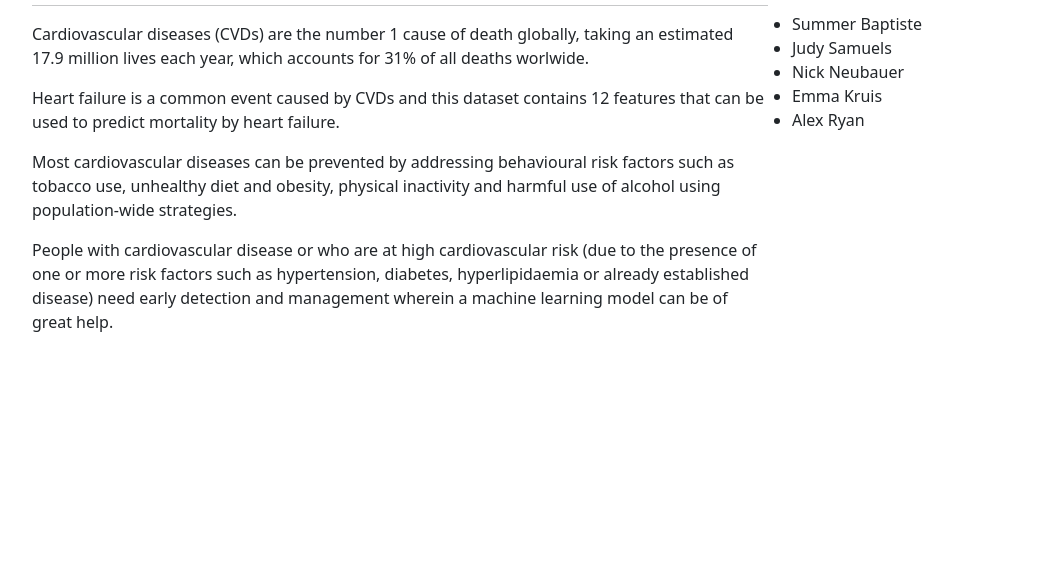
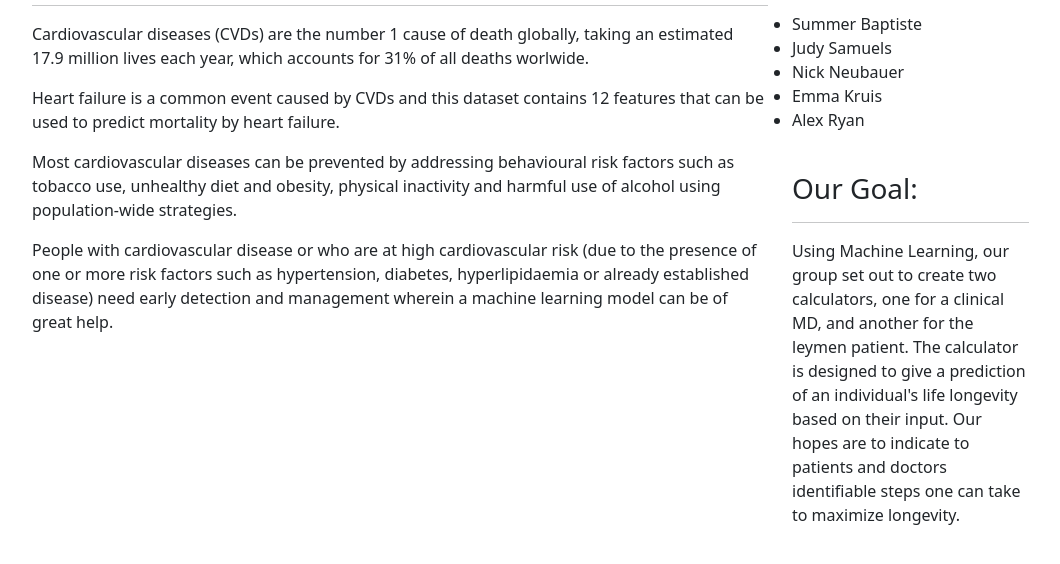
Before and after one commit to njneubauer/code_hearted, a Python web app: template templates/index.html in a window 1280 px wide. Shown: the part 163-727 px from the top of the page, without its empty margins (50-1110 px from the left). Run offline with Jinja, Linux system fonts and the light colour scheme; the template is opened without the code that fills it, so the values that code supplies are empty.

Commit message:
more basic text to index.html

```diff
--- a/templates/index.html
+++ b/templates/index.html
@@ -61,6 +61,13 @@
             </ul>
           </div>
 
+        <div class="col-md-8 divbdy">
+          <br>
+          <h3>Our Goal:</h3>
+          <hr>
+          <p>Using Machine Learning, our group set out to create two calculators, one for a clinical MD, and another for the leymen patient. The calculator is designed to give a prediction of an individual's life longevity based on their input. Our hopes are to indicate to patients and doctors identifiable steps one can take to maximize longevity.</p>
+        </div>
+
         </div>
     </div>
 
```
